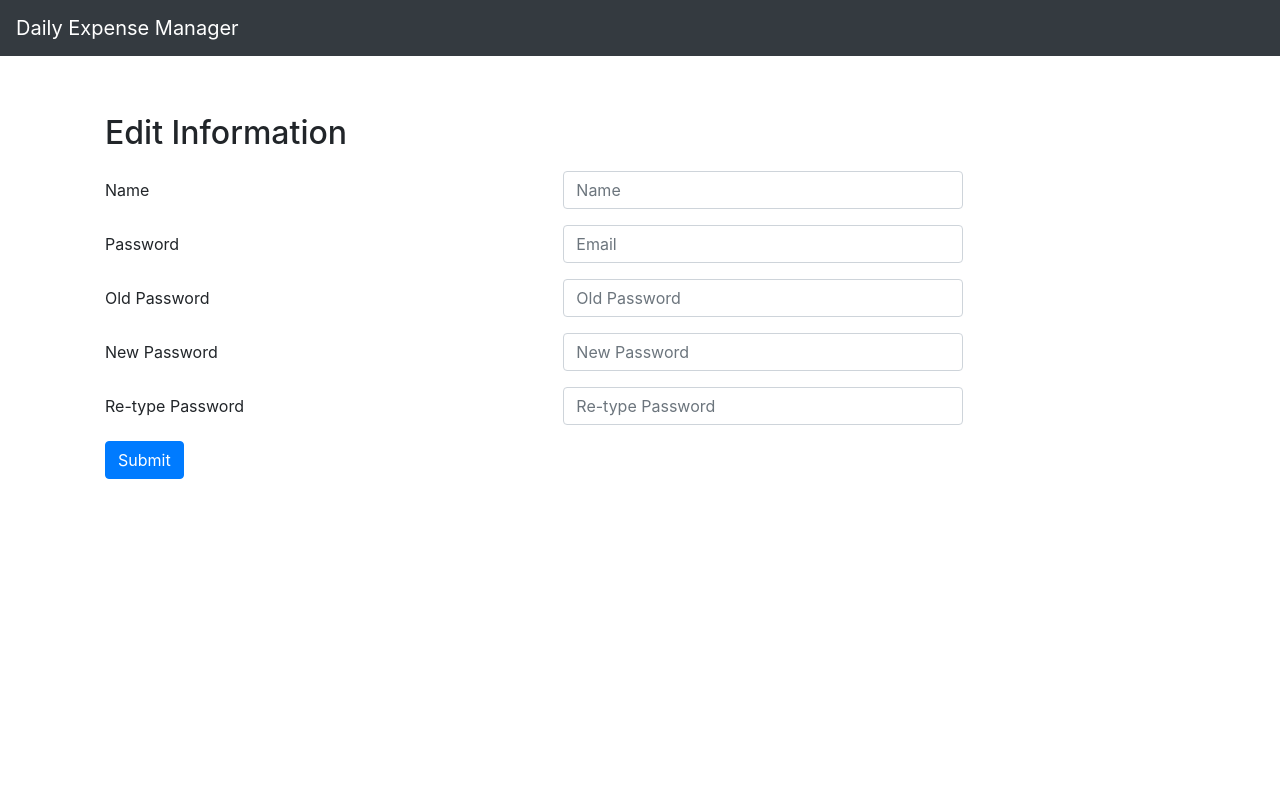
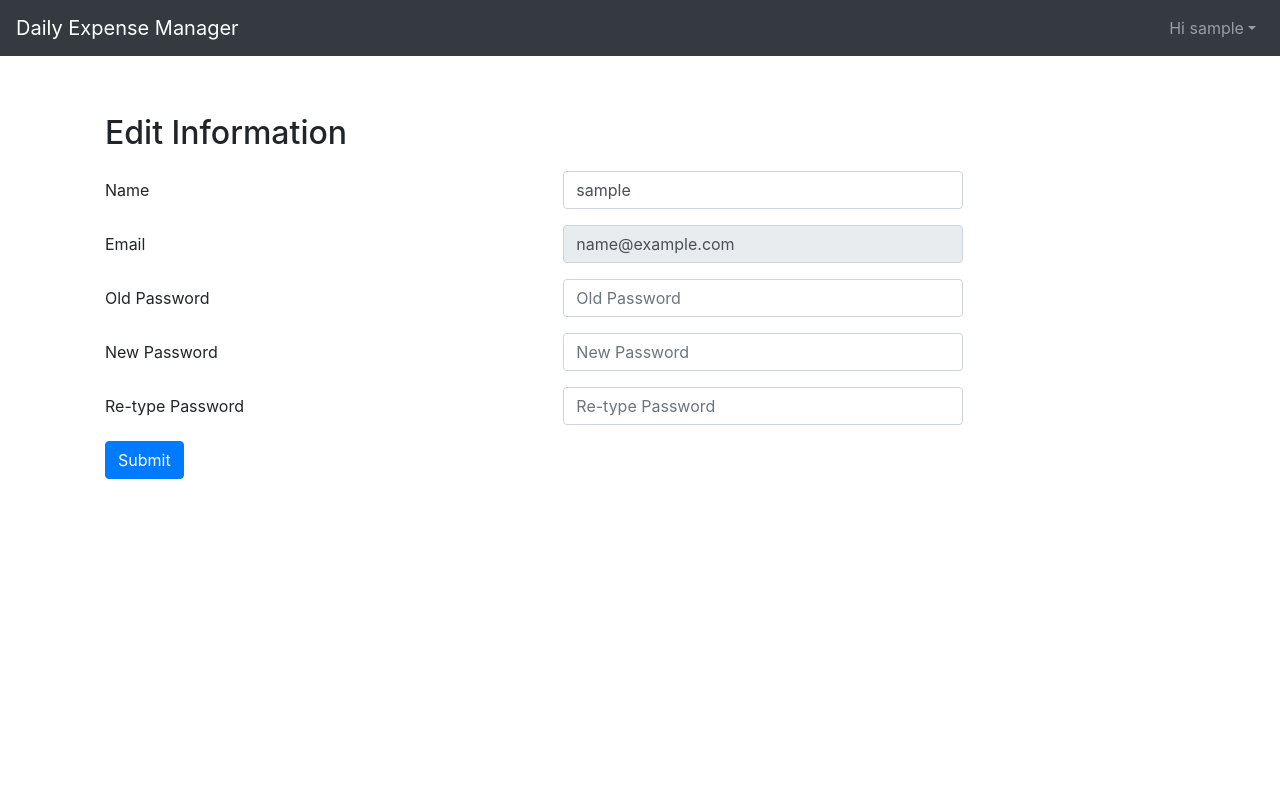
Before and after one commit to abhikmp/Daily-Expense-Manager, a PHP site: page /settings.php in a window 1280 px wide. Shown: the top 799 px of the page. After the commit the page ends 479 px from the top, so only its background shows below. Run offline with PHP 8.4, Linux system fonts and the light colour scheme; the visitor is signed in with stand-in values (Sample User, id 1); tables that the repository leaves empty or names only in its code hold one stand-in row (values such as "Sample post").

Commit message:
Edit info completed

```diff
--- a/home.php
+++ b/home.php
@@ -16,6 +16,7 @@
     $user = mysqli_fetch_assoc($results);
     if (mysqli_num_rows($results)) {
       $_SESSION['username'] = $user['username'];
+      $_SESSION['emailID'] = $user['email'];
       header("location: dashboard.php");
     } else {
       print("credentials dont match");
@@ -61,7 +62,7 @@
           <div class="form-group">
             <!-- <i class="fas fa-user"></i> -->
             <!-- <label class = "myLabel" for="username">Username</label> -->
-            <input type="email" class="myInput" id="emailID" placeholder="username" name="emailid" required>
+            <input type="email" class="myInput" id="emailID" placeholder="email ID" name="emailid" required>
           </div>
 
           <div class="form-group">
--- a/register.php
+++ b/register.php
@@ -1,5 +1,6 @@
 <?php
   session_start();
+  $_SESSION['username'] = NULL;
   $usrname = "";
   $password = "";
   $emailID = "";
@@ -17,6 +18,7 @@
         $query = "INSERT INTO user(username, email, pass) VALUES ('$usrname','$emailID','$pass') ";
         mysqli_query($db, $query) or die("insert not done");
         $_SESSION['username'] = $usrname;
+
         header('location: dashboard.php');
       } else {
         print("<span class='alert alert-danger'>user already exists</span>");
--- a/settings.css
+++ b/settings.css
@@ -9,6 +9,7 @@ body
     position: relative;
     margin: 0;
     padding-bottom: 36rem;
+    height: 100vh;
 }
 
 .navbar-brand
@@ -43,3 +44,7 @@ input.form-control
     text-align: left;
     justify-content: left;
 }
+.message {
+    margin: auto;
+    margin-top: 20px;
+}
--- a/settings.php
+++ b/settings.php
@@ -1,3 +1,58 @@
+<?php
+    session_start();
+
+    if($_SESSION['username'] == NULL) {
+        header('location: home.php');
+    }
+    $message = NULL;
+    $db = mysqli_connect('localhost', 'newroot', '12345', 'expmgr') or die("connection to mysql failed");
+    $emailID = mysqli_real_escape_string($db, $_SESSION['emailID']);
+    $result = mysqli_query($db, "SELECT * FROM user WHERE email='$emailID' LIMIT 1");
+    $user = mysqli_fetch_assoc($result);
+    if (mysqli_num_rows($result)) {
+
+    } else {
+      print("credentials dont match");
+    }
+    if(isset($_POST['updateBtn'])) {
+
+        $oldpass = $_POST['oldPass'];
+        $oldpass = md5($oldpass);
+        $newPass = $_POST['newPass'];
+        if(($user['pass'] == $oldpass)) {
+            $usrname = $_POST['name'];
+            $newPass = $_POST['newPass'];
+            $re_newPass = $_POST['re-newPass'];
+            if(strlen($newPass) != 0 || strlen($re_newPass) != 0) {
+                $newPass = md5($newPass);
+                $re_newPass = md5($re_newPass);
+                if($newPass == $re_newPass) {
+                    $email = $user['email'];
+                    $query = "UPDATE user SET username='$usrname' , pass='$newPass' WHERE email='$email'";
+                    mysqli_query($db,$query) or die("Insert not done");
+                    $_SESSION['username'] = $usrname;
+                    $message="Updated Successfully";
+                }
+                else {
+                    $message = "Password not matching";
+                }
+            }
+            else {
+                $email = $user['email'];
+                $query = "UPDATE user SET username='$usrname' WHERE email='$email'";
+                mysqli_query($db,$query) or die("Insert not done");
+                $_SESSION['username'] = $usrname;
+                $message="Username changed Successfully";
+            }
+
+        }
+        else {
+            $message = "Old password is wrong\nTry Again";
+        }
+    }
+?>
+
+
 <!DOCTYPE html>
 <html>
     <head>
@@ -13,8 +68,23 @@
 
     <body>
         <nav class="navbar navbar-expand-md navbar-dark bg-dark">
-
-            <a  class="navbar-brand" href="dashboard.php">Daily Expense Manager</a>
+            <a href="dashboard.php" class="navbar-brand">Daily Expense Manager</a>
+            <button type="button" class="navbar-toggler" data-toggle="collapse" data-target="#navbarCollapse">
+                <span class="navbar-toggler-icon"></span>
+            </button>
+            <div id="navbarCollapse" class="collapse navbar-collapse">
+                <ul class="nav navbar-nav ml-auto">
+                    <li class="nav-item dropdown">
+                        <a href="#" class="nav-link dropdown-toggle" data-toggle="dropdown">Hi <?= $_SESSION['username'];?></a>
+                        <div class="dropdown-menu dropdown-menu-right">
+                            <a href="dashboard.php" class="dropdown-item">Home</a>
+                            <a href="#" class="dropdown-item">View past transactions</a>
+                            <div class="dropdown-divider"></div>
+                            <a href="home.php" class="dropdown-item">Logout</a>
+                        </div>
+                    </li>
+                </ul>
+            </div>
         </nav>
 
 
@@ -22,43 +92,46 @@
         <div class="container container-form">
             <div class="card-body">
             <h2 class="form-title">Edit Information</h2>
-            <form action="" method="post">
+            <form action="#" method="post">
 
                 <div class="form-group row">
                     <label class="col-lg-5 col-form-label">Name</label>
                     <div class="col-lg-7">
-                      <input type="text" class="form-control" id="name" placeholder="Name">
+                      <input type="text" class="form-control" id="name" name="name" placeholder="Name" value="<?=  $_SESSION['username'];?>">
                 </div>
                 </div>
 
                 <div class="form-group row">
-                    <label class="col-lg-5 col-form-label">Password</label>
+                    <label class="col-lg-5 col-form-label">Email</label>
                     <div class="col-lg-7">
-                      <input type="email" class="form-control" id="email" placeholder="Email">
+                      <input type="email" class="form-control" id="email" name="emailID" placeholder="Email" value="<?= $user['email'];?>" disabled>
                 </div>
                 </div>
 
                 <div class="form-group row">
                     <label class="col-lg-5 col-form-label">Old Password</label>
                     <div class="col-lg-7">
-                      <input type="password" class="form-control" id="old_pass" placeholder="Old Password">
+                      <input type="password" class="form-control" name="oldPass" id="old_pass" placeholder="Old Password">
                 </div>
                 </div>
 
                 <div class="form-group row">
                     <label class="col-lg-5 col-form-label">New Password</label>
                     <div class="col-lg-7">
-                      <input type="password" class="form-control" id="new_pass" placeholder="New Password">
+                      <input type="password" class="form-control" id="new_pass" name="newPass" placeholder="New Password">
                 </div>
                 </div>
                 <div class="form-group row">
                     <label class="col-lg-5 col-form-label">Re-type Password</label>
                     <div class="col-lg-7">
-                      <input type="password" class="form-control" id="re_pass" placeholder="Re-type Password">
+                      <input type="password" class="form-control" id="re_pass" name="re-newPass" placeholder="Re-type Password">
                 </div>
                 </div>
             <div class="Change-btn">
-                <input type="submit" value="Submit" class="btn btn-primary btn-md" id="Change"></input>
+                <input type="submit" value="Submit" class="btn btn-primary btn-md" id="Change" name="updateBtn"></input>
+            </div>
+            <div class="form-group row">
+                    <label class="message col-lg-5 col-form-label"><?= $message?></label>
             </div>
             </form>
         </div>
```
Also changed, not shown: dashboard.php (+8 -1 lines).
